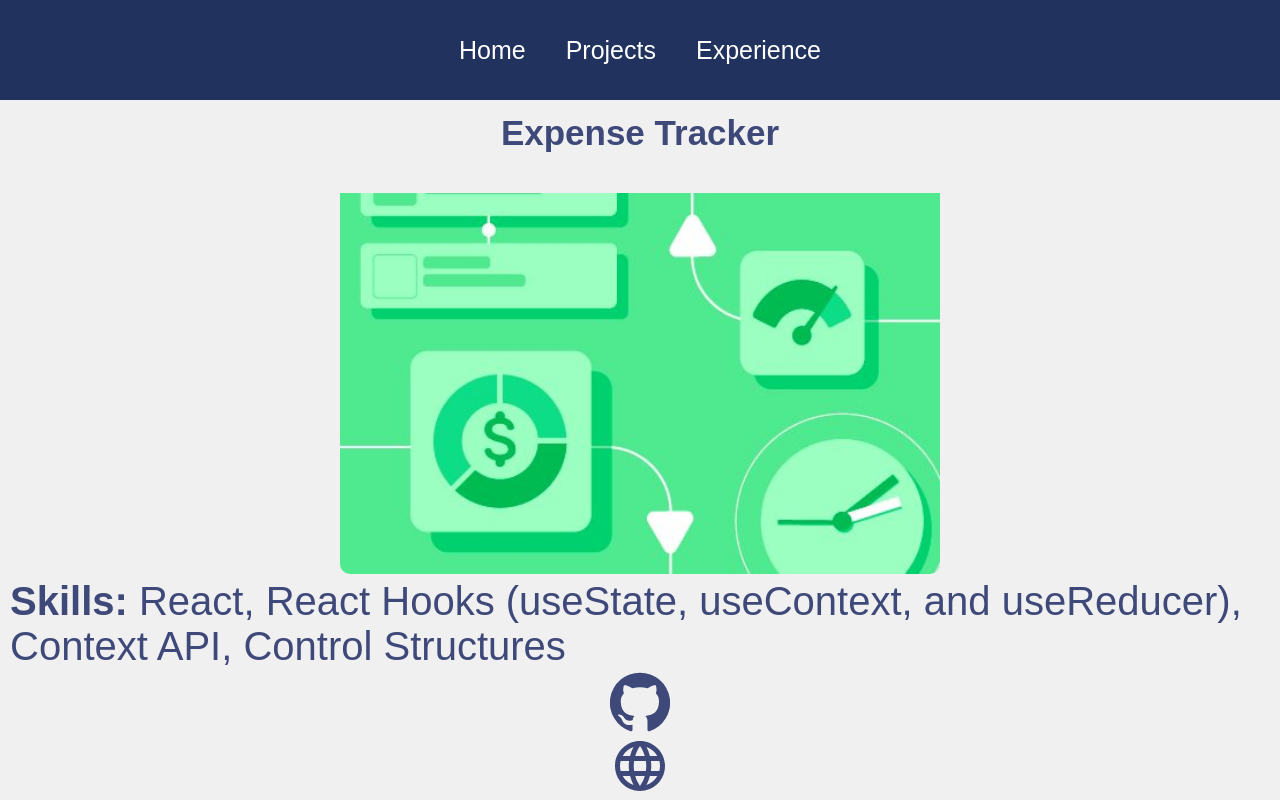
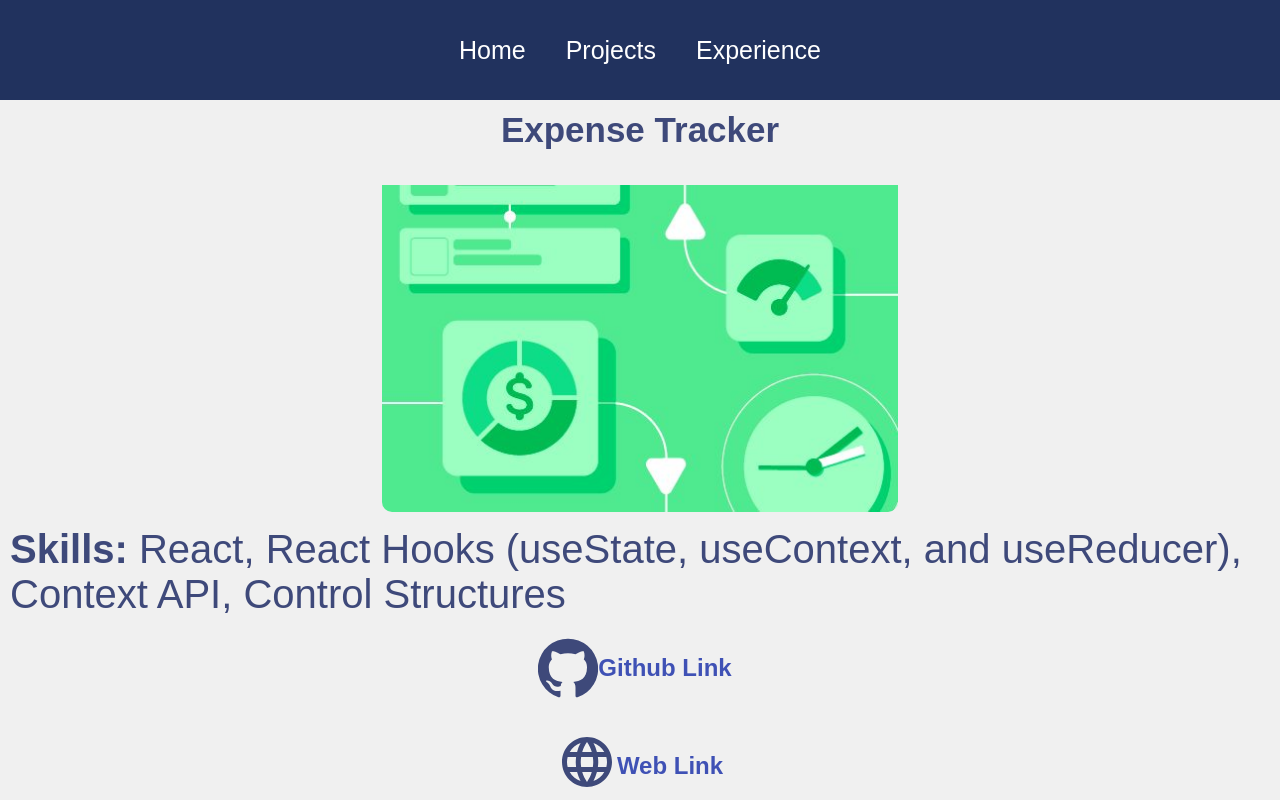
Before and after one commit to kovalvlad456/personalWeb, a React (Create React App) app: page /project/1 in a window 1280 px wide. Shown: the top 800 px of the page. Built offline with nearby package versions, Linux system fonts and the light colour scheme.

Commit message:
fixing css padding for footer

```diff
--- a/src/pages/ProjectDisplay.js
+++ b/src/pages/ProjectDisplay.js
@@ -13,14 +13,19 @@ function ProjectDisplay() {
     <div className="project">
       <h1> {project.name}</h1>
       <img src={project.image} alt="nothing"/>
-      <p>
-        <b>Skills:</b> {project.skills}
-      </p>
-      <Link href={project.gLink} className="GitHub" target="_blank" >
+      <div>
+        <p>
+          <b>Skills:</b> {project.skills}
+        </p>
+      </div>
+
+      <Link href={project.gLink} className="GitHubProjects" target="_blank" >
         <GitHubIcon />
+        <h2>Github Link</h2>
       </Link>
-      <Link href={project.wLink} className="WebsiteLink" target="_blank" >
+      <Link href={project.wLink} className="WebsiteLinkProjects" target="_blank" >
         <WebsiteLink />
+        <h2>Web Link</h2>
       </Link>
     </div>
   );
--- a/src/styles/Footer.css
+++ b/src/styles/Footer.css
@@ -7,7 +7,7 @@
     align-items: center;
     flex-direction: column;
     padding-top: 10px;
-    margin-top: 200px;
+    margin-top: 20px;
   }
 
   .socialMedia svg {
--- a/src/styles/ProjectDisplay.css
+++ b/src/styles/ProjectDisplay.css
@@ -24,12 +24,13 @@
     max-height: 100%;
     margin: auto;
     height: auto;
-    width: 600px;
+    width: auto;
     border-radius: 10px;
     align-items: center;
     overflow: hidden;
     display: flex;
     padding-top: 20px;
+
   }
 
   .project p {
@@ -39,6 +40,8 @@
     color: #3e497a;
     overflow: hidden;
     padding-left: 10px;
+    padding-bottom: 15px;
+    padding-top: 15px;
   }
 
   .project svg {
@@ -46,3 +49,17 @@
     color: #3e497a;
     overflow: hidden;
   }
+
+  .GitHubProjects {
+    align-items: center;
+    padding-right: 10px;
+    padding-top: 2px;
+    display: flex;
+    padding-bottom: 30px;
+  }
+  .WebsiteLinkProjects {
+    align-items: bottom;
+    display: flex;
+    padding-bottom:0px;
+    justify-content: bottom;
+  }
```
